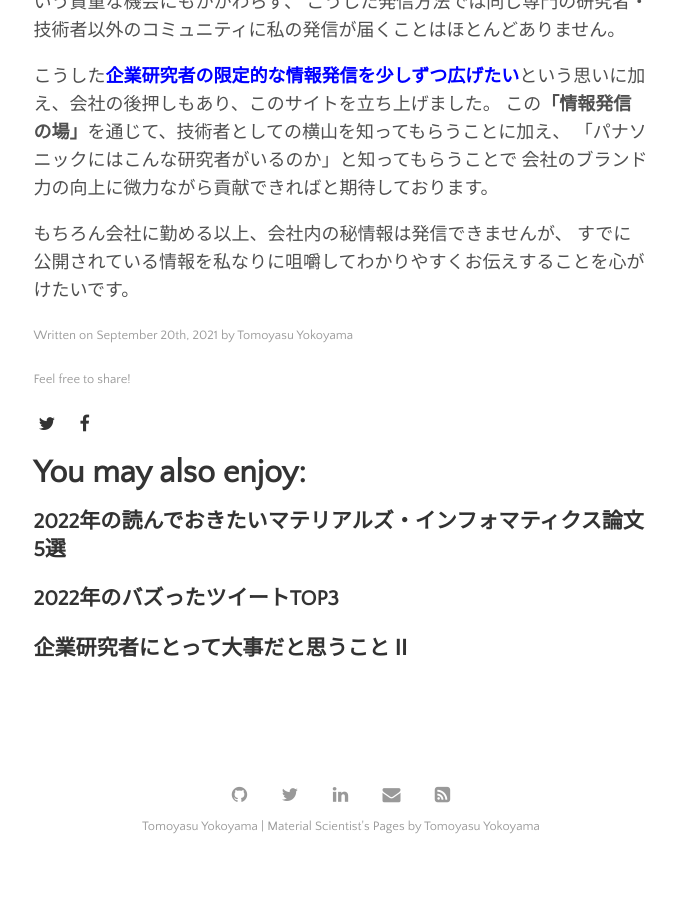
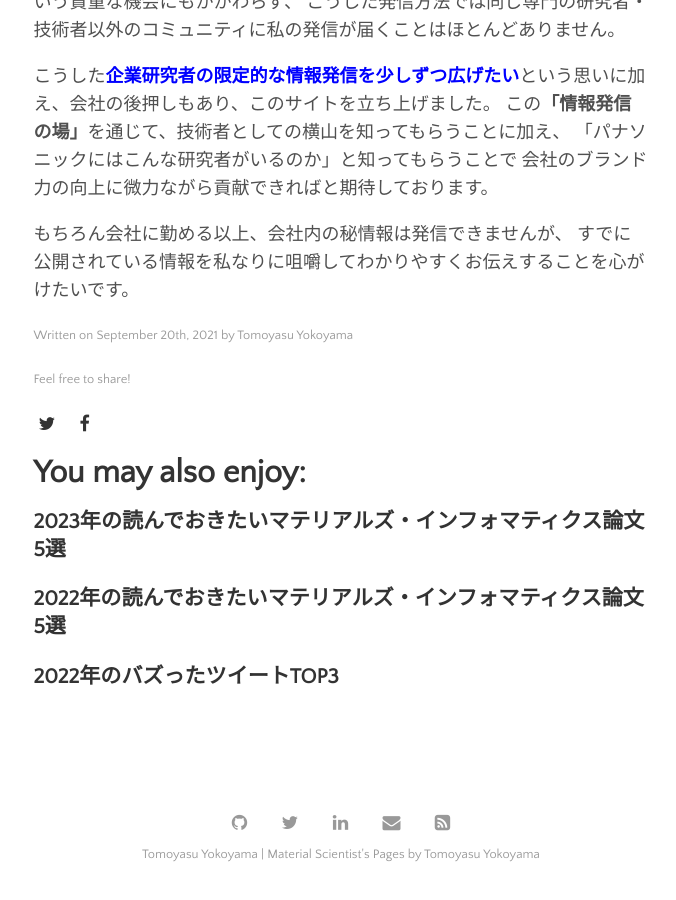
Before and after one commit to yokoyamatomoyasu/yokoyamatomoyasu.github.io, a Jekyll site: the page built from _posts/2021-09-20-about-the-author.md, in a window 1280 px wide and 900 px high, scrolled down 1140 px. Shown: the whole window, without its empty margins (299-975 px from the left). Built offline with Jekyll 4.4.1, drawn with Linux system fonts in a browser that asks for light colours; before the commit the page ends 2012 px from its top, so only the background shows below that; some of the changed lines change nothing that is shown.

Commit message:
GitHub pages site with Jekyll

```diff
--- /dev/null
+++ b/_posts/2023-12-29-mi-paper-2023.md
@@ -0,0 +1,163 @@
+---
+layout: post
+title: "2023年の読んでおきたいマテリアルズ・インフォマティクス論文5選"
+author: "Tomoyasu Yokoyama"
+categories: blog,tweet,mi
+tags: [documentation,technology,tweet,mi]
+image: annie-spratt-5cFwQ-WMcJU-unsplash.jpg
+---
+
+**<font color="Blue"></font>**
+
+2023年もマテリアルズ・インフォマティクス（MI）の論文紹介を続けることができました。昨年に引き続き、今年も備忘録のために個人的注目論文を5本書き留めておきます。
+
+### 大規模結晶材料データベース
+
+2023年の中で最も読んでおくべき論文と思うのはやはりDeepMindさんが計算で38万もの合成可能性の高い材料を予測した論文です。
+
+これまで計算で熱力学的に安定とされた材料は高々数万件でしたが、この論文により1桁も材料データ空間を広げたのはすごいです。
+私はボストンで開催された2023　MRS fall meetingにてこの発表を立ち見で聞いていたのですが、出てきた数字に「？？？」とりました。
+この論文では明確にブレークスルーの技術があったわけではなく「こんなことができればいいなぁ」と誰しも思い描ける内容ですが、それをちゃんと組み上げたところ、膨大なコストとマシーンパワーをかけて動かしたところがすごいと思います。
+いろんな泥臭いご苦労があったのだろうと想像しますが、それを乗り越えここまで形にできる組織はほとんどないのではないでしょうか。
+もちろんやるべきことはまだまだあり、例えば報告のない未知構造はあまり考慮されていない点、第一原理計算での予測が困難なランタノイドを含む化合物が多い点などの課題はあると個人的には思います。
+
+結晶材料というニッチな分野においてデータで殴られる時代が来るとは数年前までは想像できませんでしたが、今後はこの論文を無視した研究開発はできないという意味でも、ダントツ1位で読んでおきたい論文です。
+
+<blockquote class="twitter-tweet"><p lang="ja" dir="ltr">ちょうどMRSでGoogleの人がやばい発表してると思ったらプレスリリースがでてました。<br><br>220万の安定な結晶材料をAIで予測、このうち736化合物が実験的に合成できたという内容でNature 誌に掲載されたとのこと。すごい。<br><br>データで殴られる波がついに結晶材料にも来てしまったみたい。 <a href="https://t.co/LjXC7PsbZA">https://t.co/LjXC7PsbZA</a></p>&mdash; 横山トモヤス｜計算材料科学者 (@yoko_materialDX) <a href="https://twitter.com/yoko_materialDX/status/1729955615915544858?ref_src=twsrc%5Etfw">November 29, 2023</a></blockquote> <script async src="https://platform.twitter.com/widgets.js" charset="utf-8"></script>
+
+
+### 大規模言語モデル
+
+「生成AI」が流行語大賞になったように、2023年はChatGPTに代表される大規模言語モデル（LLM）が躍進した年でした。
+材料科学分野においてもLLMを用いた論文を毎日のように目にしました。
+
+LLMの主な使われ方としては、
+-　論文や特許から材料データ収集
+-　これまでの機械学習モデル代替（物性予測・構造予測・反応経路予測など）
+-　自動・自律型実験システム構築（実験設計・ロボット制御など）
+などが挙げられます。
+特に自動・自律実験とLLMを組み合わせは注目度が高く、MIの課題の一つであるリアルとバーチャルのギャップを埋めることができると期待しています。
+
+そうした中で個人的に面白いと思ったのは、LLMを使って新材料を発見したという論文です。
+GPT−4から予測された実験条件を人間が実際に試し、その結果をGPT-4にフィードバックすることを通じて、これまで報告のない金属有機構造体（MOF）を合成できたという内容で、LLMが予測した材料をちゃんと合成して確認したのはこれが初めてだと思います。
+MOF×LLMの論文はこれ以外にもいくつかあり、テキスト表現ができるMOFはLLMとの相性がいいのかなと思いました。
+
+<blockquote class="twitter-tweet"><p lang="ja" dir="ltr">投稿失敗してたので再投稿。<br><br>言語モデルにより新材料を発見した論文。<br><br>GPT-4を使って提案された合成条件から実験、その結果をプロントベースでフィードバックするループにより新しいMOFを発見できたそうです。<br><br>ついに言語モデルで新材料合成の報告が！MOF界隈は言語モデル活用が進んでる。 <a href="https://t.co/cMBkZCouxu">https://t.co/cMBkZCouxu</a></p>&mdash; 横山トモヤス｜計算材料科学者 (@yoko_materialDX) <a href="https://twitter.com/yoko_materialDX/status/1710666867923444025?ref_src=twsrc%5Etfw">October 7, 2023</a></blockquote> <script async src="https://platform.twitter.com/widgets.js" charset="utf-8"></script>
+
+
+### 結晶構造予測
+
+この1年で大幅に増加したと感じたのが生成AIを用いた結晶構造予測の論文です。
+
+結晶構造予測とは、元素種とその比率から結晶構造を予測することで、未知材料の発見のためにとても重要な技術です。
+例えば周期表からTiとOを1:1の比率で合成しようとする場合、それがどのような物性を持つか実験をする前に知る、つまり第一原理計算や機械学習により材料の物性を予測する際にはその「構造」の情報が必要になります。
+通常は実験のデータベースなどから構造ファイルを取得して計算しますが、まだ発見されていない物質の構造ファイルは収録されていないため、そうした未知の物質を予測することは困難です。
+結晶構造予測はバーチャル空間上における材料合成と言うことができ、これによりこうした課題が解決され、実際に合成する前に良い材料を知ることができるので効率的な材料探索を実現できると期待されています。
+
+これまでは遺伝的アルゴリズムを使って最安定な構造へ最適化する手法がよく使われてきましたが、2018年ごろに敵対的生成ネットワーク（GAN）や変分オートエンコーダ（VAE）などの生成AIを使った手法が提案されて以降この分野の研究者人口が増加し、今年のMRSでも多くの発表がありました。
+
+そうした中で個人的に面白いと思ったのは、Microsoftさんが拡散モデルにより大規模な結晶構造データを学習した論文です。
+ポイントは学習データ数で、これまでは限られた系の数万データだったのが、さまざまな元素種を使った100万もの大規模なデータで学習していることが予測精度につながっていると思います。
+こうした生成AIを使うことで、従来より予測精度が高くなるだけでなく、物性から構造を推定する逆設計を実現できることが期待されており、複数の逆設計のタスクに成功している点も興味深いです。
+ただ、現実ではありえない構造が多く生成される点などが課題であり、どこまで進化するか楽しみです。
+
+<blockquote class="twitter-tweet"><p lang="ja" dir="ltr">Microsoftさん本気の結晶構造予測モデルが登場！<br><br>100万件の大規模データベースを使って元素種・格子定数・原子位置の拡散モデルを構築。<br><br>従来より高精度予測できるだけでなく物性や空間群を指定した予測や相図探索など逆設計も実証しておりすごいです。<br><br>課題は低対称構造を生成しやすい点とのこと。 <a href="https://t.co/Z7gG4Kpb1r">https://t.co/Z7gG4Kpb1r</a></p>&mdash; 横山トモヤス｜計算材料科学者 (@yoko_materialDX) <a href="https://twitter.com/yoko_materialDX/status/1734157705403834811?ref_src=twsrc%5Etfw">December 11, 2023</a></blockquote> <script async src="https://platform.twitter.com/widgets.js" charset="utf-8"></script>
+
+
+### マルチモーダルAI
+
+今年よく見たキーワードがマルチモーダルです。
+
+マルチモーダルAIとは異なる種類の情報をまとめて扱うAIのことを指します。
+例えば、分子を表現する際には、テキスト形式やグラフ形式、画像形式、あるいはスペクトル形式など、材料科学でもいくつかの種類の情報があります。
+こうした異なる種類の情報から1つのAIを学習させて分子の複雑で多様な情報を捉えることで、予測精度の向上や現実の複雑なタスクの処理が期待されています。
+特にテキスト表現ができ言語モデルとの相性が良い分子材料を対象に、いくつかのマルチモーダルモデルが提案されており、IBMさんなどが積極的に推進されている印象です。
+
+以下の論文では、分子のテキスト情報、グラフ情報、画像情報を扱えるLLMを構築し、分子構造の認識や物性予測、分子生成の3つのタスクを行ったところ従来より10〜20％予測精度が向上したとのことで、マルチモーダルAIの可能性を感じました。
+こうした潮流は分子材料から結晶材料にも今後来るでしょうね。
+
+<blockquote class="twitter-tweet"><p lang="ja" dir="ltr">分子のためのマルチモーダルAIの論文。<br><br>文字列・グラフ・画像・テキストなど様々な分子の入力情報を一度に処理できるマルチモーダルモデルが登場、分子生成や分子物性予測において従来の言語モデルより高精度に予測が可能だそうです。<br><br>MIでもマルチモーダルAIのブーム到来？<a href="https://t.co/dafAXYNjB9">https://t.co/dafAXYNjB9</a> <a href="https://t.co/YMLsenmq81">pic.twitter.com/YMLsenmq81</a></p>&mdash; 横山トモヤス｜計算材料科学者 (@yoko_materialDX) <a href="https://twitter.com/yoko_materialDX/status/1692491529901036004?ref_src=twsrc%5Etfw">August 18, 2023</a></blockquote> <script async src="https://platform.twitter.com/widgets.js" charset="utf-8"></script>
+
+
+### 機械学習による分子動力学法の代替
+
+最後は分子動力学（MD）計算を使わずに機械学習で原子分布を予測したMicrosoftさんの論文です。
+この論文は発想がすごいですし手法も作り込まれていて、個人的に2023年で一番面白かった論文でした。
+
+MD法は原子の物理的な動きの時間経過を計算する手法であり、材料だけでなく創薬のシミュレーションにおいても最も使われる手法の一つです。
+近年は機械学習ポテンシャルを用いることでどんな材料でも高速かつ高精度に分子動力学ができるようになり、今年も毎日のようにそうした論文を目にしました。
+しかし、機械学習ポテンシャルを用いても平衡状態まで到達するのには時間がかかります。
+
+そこで、Transformerをベースとしたグラフ学習手法にアニーリングの考え方を導入することで、高速に原子分布を予測できたそうです。
+ポイントは、高温から低温になるにつれ原子分布が局在化するアニーリングにヒントを得て、拡散過程としてこれを考慮し平衡分布に近似するように予測した点です。
+また学習データを集めるところも物理学情報に基づく拡散事前学習という新たな手法で効率化しています。
+
+これによりタンパク質のコンフォメーション分布や触媒表面への分子吸着分布などの多様なタスクにおいて、MD計算では10年かかるのが10日でできるようになったそうです。
+さらに逆設計ができることも実証しており、バンドギャップなどの物性を入力することでそれを実現する結晶構造も予測できるとのこと。
+
+細かいところも読み応えがあり、学ぶことが多く、一読の価値があります。このようなMD計算の代替は今後トレンドの一つになるんではないかなと感じました。
+
+<blockquote class="twitter-tweet"><p lang="ja" dir="ltr">機械学習による原子分布の予測<br><br>実世界では動く原子の平衡分布が観測値となり、これが計算が合わない要因の一つ。<br><br>MicrosoftさんがGraphomerによりMDなしで平衡分布を予測、タンパク質・触媒だけでなく逆設計の構造予測まで応用できたそうです。<br><br>応用範囲広すぎのすご手法。<a href="https://t.co/PpSCAwCL7H">https://t.co/PpSCAwCL7H</a> <a href="https://t.co/zZbyl5r8NQ">pic.twitter.com/zZbyl5r8NQ</a></p>&mdash; 横山トモヤス｜計算材料科学者 (@yoko_materialDX) <a href="https://twitter.com/yoko_materialDX/status/1669661103150997506?ref_src=twsrc%5Etfw">June 16, 2023</a></blockquote> <script async src="https://platform.twitter.com/widgets.js" charset="utf-8"></script>
+
+
+以上です、2024年はどんな面白いマテリアルズ・インフォマティクスの研究成果が報告されるのか、楽しみです。
+
+
+### 惜しくも落選その1
+
+上記の５本を選ぶ際に悩んだ論文その1は、量子アニーリングを結晶構造予測に応用した論文です。
+
+量子アニーリングは、量子ゆらぎを用いた過程によって組合せ最適化処理を高速かつ高精度に実行すると期待されている計算技術です。
+量子アニーリングは量子コンピュータだけでなく、古典コンピュータ上でも計算することもできるため、材料科学においても量子アニーリングを用いてプロセス条件の最適化に成功したなどの報告を国内企業でももよく目にしました。
+
+この論文は、結晶構造をメッシュに区切り、そのメッシュに原子を配置するなら1、配置しないなら0を割り振ることで、結晶構造を整数計画問題に落とし込み、この問題を量子アニーリングを使って高速に解けるという内容です。
+ただ結晶構造予測手法という意味では、対称性に制約がある点は大きな課題ではあるので、上記の生成AIを使った手法の方が現実的ではありますが、結晶構造を整数計画問題に落とし込むような思考は見習いたいと思いました。
+
+<blockquote class="twitter-tweet"><p lang="ja" dir="ltr">真面目に読んでみました。<br><br>結晶構造予測を整数計画問題に落とし込み量子アニーリングで最適化したという内容。<br><br>気になった点は、<br><br>・空間群は入力する必要がある<br>・仮定したポテンシャルが単純<br><br>でまだまだ実用的ではないけど、量子技術が進展したら楽しみだなと感じました。 <a href="https://t.co/GjuJUmNeyN">https://t.co/GjuJUmNeyN</a></p>&mdash; 横山トモヤス｜計算材料科学者 (@yoko_materialDX) <a href="https://twitter.com/yoko_materialDX/status/1677995208921989120?ref_src=twsrc%5Etfw">July 9, 2023</a></blockquote> <script async src="https://platform.twitter.com/widgets.js" charset="utf-8"></script>
+
+ちなみに我々も同じく量子アニーリングを使って合金系の結晶構造予測をしておりますので、興味があればこちらもぜひご覧ください。
+<blockquote class="twitter-tweet"><p lang="ja" dir="ltr">なお我々の量子技術×構造予測（固溶体）の研究とも似てまして、比較すると<br><br>・エネルギーは第一原理計算から算出（nature論文ではクーロン力のみ）<br>・2種の原子配置を離散最適化（nature論文では空孔を含む3〜5種）<br>・連続最適化なし<br><br>が異なる点です。 <a href="https://t.co/xnS4dNa5vV">https://t.co/xnS4dNa5vV</a></p>&mdash; 横山トモヤス｜計算材料科学者 (@yoko_materialDX) <a href="https://twitter.com/yoko_materialDX/status/1677995210985590784?ref_src=twsrc%5Etfw">July 9, 2023</a></blockquote> <script async src="https://platform.twitter.com/widgets.js" charset="utf-8"></script>
+
+
+### 惜しくも落選その2
+
+上記の５本を選ぶ際に悩んだ論文その2は、深層シンボリック回帰により物理法則を発見する論文です。
+
+機械学習としてよく使われるニューラルネットワークは非常に柔軟であるため、さまざまな物理式をモデル化できる一方、物理的な解釈が困難という課題があります。
+よってこの分野ではシンプルで解釈可能なシンボリック回帰が注目されています。
+これを深層強化学習と組み合わせることで、左辺と右辺で単位が揃わないと成り立たないといった物理的な制約下で最適化ができ、特殊相対性理論の粒子のエネルギー式など単純な物理式から複雑な物理式を導出できたそうです。
+
+材料科学においても解釈可能性とか制約を考慮した最適化は重要なのでこうした手法は面白いなと思いました。深層強化学習を用いた最適化は流行ってますね。
+
+<blockquote class="twitter-tweet"><p lang="ja" dir="ltr">機械学習により物理法則を導く論文。<br><br>方程式は左辺と右辺で単位が揃わないと成り立たない、という制約をRNNで学習。<br><br>これにより従来は予測できなかった特殊相対性理論の粒子のエネルギー式などを正確に予測できたそうです。<br><br>制約を学習するアプローチは色々役に立ちそう。<a href="https://t.co/Ev55EBPJmH">https://t.co/Ev55EBPJmH</a> <a href="https://t.co/IrDkBX7ub2">pic.twitter.com/IrDkBX7ub2</a></p>&mdash; 横山トモヤス｜計算材料科学者 (@yoko_materialDX) <a href="https://twitter.com/yoko_materialDX/status/1634147091672109058?ref_src=twsrc%5Etfw">March 10, 2023</a></blockquote> <script async src="https://platform.twitter.com/widgets.js" charset="utf-8"></script>
+
+### 番外編その1
+
+番外編その1は個人的にやってみたくなった以下の論文。
+この法則は知らなかったですね。
+
+<blockquote class="twitter-tweet"><p lang="ja" dir="ltr">機械学習により結晶構造の謎に迫る論文。<br><br>データベースにある無機材料を原子数ごとに並べると4の倍数の構造が異様に多い「４の法則」を発見。<br><br>その謎を機械学習により解析、エネルギーや空間群とは相関がなく、局所構造がカギとわかったそうです。<br><br>この研究やってみたい。<a href="https://t.co/DBOWfBwBsr">https://t.co/DBOWfBwBsr</a> <a href="https://t.co/gltWf8m0w0">pic.twitter.com/gltWf8m0w0</a></p>&mdash; 横山トモヤス｜計算材料科学者 (@yoko_materialDX) <a href="https://twitter.com/yoko_materialDX/status/1685968548076892163?ref_src=twsrc%5Etfw">July 31, 2023</a></blockquote> <script async src="https://platform.twitter.com/widgets.js" charset="utf-8"></script>
+
+
+### 番外編その2
+
+番外編その2は結晶材料の表現方法のレビュー論文。
+材料の表現方法の進化がMIの進化といっても過言ではなく、材料科学者が考えるべきことがこの先にあると個人的には思うのでオススメです。
+
+<blockquote class="twitter-tweet"><p lang="ja" dir="ltr">機械学習のための材料の表現方法に関するレビュー論文。<br><br>材料の特徴を数値化する手法の進化により機械学習の予測精度は向上してきました。<br><br>局所・大域の特徴を両立する表現手法、緩和なしの物性予測手法などが今後注目とのこと。<br><br>面白かった、結晶の人には一読の価値あり。<a href="https://t.co/r8n0v66occ">https://t.co/r8n0v66occ</a> <a href="https://t.co/ZRMAl9DDgw">pic.twitter.com/ZRMAl9DDgw</a></p>&mdash; 横山トモヤス｜計算材料科学者 (@yoko_materialDX) <a href="https://twitter.com/yoko_materialDX/status/1618564543742984194?ref_src=twsrc%5Etfw">January 26, 2023</a></blockquote> <script async src="https://platform.twitter.com/widgets.js" charset="utf-8"></script>
+
+
+### 番外編その3
+
+番外編その3は言語モデル×化学・創薬のレビュー論文。
+今読んでおきたい一本です。
+
+<blockquote class="twitter-tweet"><p lang="ja" dir="ltr">化学・創薬×言語モデルのレビュー論文。<br><br>言語モデルによる回帰分類・分子生成・反応予測の精度向上、スペクトルやテキストなど入出力形式の多様化、自ら思考し実験する自律型ラボの実現、の観点で研究例がまとまっています。<br><br>MI分野の2023年を表すレビューですね。<a href="https://t.co/bgQf6740Y8">https://t.co/bgQf6740Y8</a> <a href="https://t.co/zlRd7QSGIb">pic.twitter.com/zlRd7QSGIb</a></p>&mdash; 横山トモヤス｜計算材料科学者 (@yoko_materialDX) <a href="https://twitter.com/yoko_materialDX/status/1714234802948223443?ref_src=twsrc%5Etfw">October 17, 2023</a></blockquote> <script async src="https://platform.twitter.com/widgets.js" charset="utf-8"></script>
+
+
+### 番外編その4
+
+番外編その4は物理情報付きニューラルネットワーク（PINN）のレビュー論文。
+この分野も毎日にように論文を目にしますが、それが僕のような素人にもわかりやすくまとめられていてありがたかったです。
+
+<blockquote class="twitter-tweet"><p lang="ja" dir="ltr">機械学習により偏微分方程式を解くためのレビュー論文。<br><br>物理シミュレーションの高速化のためにNNで様々な偏微分方程式を解く手法がまとまっています。<br><br>学習に大量のデータが必要かつ時間がかかることなどがまだ課題みたい。<br><br>とはいえ商業ソフトにもそろそろ実装される？<a href="https://t.co/yVpvuUb0bg">https://t.co/yVpvuUb0bg</a> <a href="https://t.co/zVNlNBXEIF">pic.twitter.com/zVNlNBXEIF</a></p>&mdash; 横山トモヤス｜計算材料科学者 (@yoko_materialDX) <a href="https://twitter.com/yoko_materialDX/status/1704812719709569499?ref_src=twsrc%5Etfw">September 21, 2023</a></blockquote> <script async src="https://platform.twitter.com/widgets.js" charset="utf-8"></script>
--- a/menu/about.md
+++ b/menu/about.md
@@ -80,6 +80,8 @@
 - [横山智康](https://doi.org/10.11470/jsapmeeting.2019.1.0_1863)，大内暁，松井太佑，井垣恵美子，笹川崇男，「第一原理計算と遺伝的アルゴリズムによる有機－無機ハイブリッド材料の状態図予測」 第66回応用物理学会春季学術講演会 10p-S423-1 (2019).
 
 ### 学会発表
+- R. Yoshida, C. Liu, H. Tamaki, [T. Yokoyama](https://confit.atlas.jp/guide/event/mrm2023/subject/A5-O602-03/advanced), K. Wakasugi, S. Yotsuhashi, M. Kusaba, "Non-iterative crystal structure prediction" The 3rd Materials Research Meeting (MRM 2023) A5-O602 (2023).
+- 劉暢，玉置洋正，[横山智康](https://www.mrs-j.org/meeting2023/jp/prg/programList.php?sid=A&mode=1&wday=14)，若杉健介，四橋聡史，草葉穫，吉田亮，「Non-iterative crystal structure prediction」 The 3rd Materials Research Meeting (MRM 2023) A-O15-008 (2021).
 - [横山智康](https://yamaguchi2023.crsj.jp/program.html)，市川和秀，内藤久資，「双対グラフを用いた配位多面体に基づく結晶構造生成」 2023年度日本結晶学会年次大会 OA-III-08 (2023).
 - [横山智康](https://pub.confit.atlas.jp/ja/event/jsap2023a/presentation/19p-C601-3)，市川和秀，成瀬卓弥，大浦恒星，金子幸広，「半教師あり学習による超イオン伝導体の構造的設計指針の導出」 第84回応用物理学会秋季講演会 19p-C601 (2023).
 - [横山智康](https://w4.gakkai-web.net/jps_search/2021au/data/html/program07.html)，大内暁，松井太佑，金子幸広，笹川崇男，「有機‐無機ハイブリッドペロブスカイト材料のDFT/3D-RISM法による熱物性および相転移予測」 日本物理学会2021年秋季大会 23pG1-5 (2021).
@@ -99,6 +101,14 @@
 
 
 ### 特許
+- パナソニックIPマネジメント株式会社．[横山智康](https://patents.google.com/patent/WO2023013202A1/)，大浦恒星，菊地諒介．「キャパシタ、電気回路、回路基板、及び機器」WO2023/233918．2023-12-07．
+- パナソニックIPマネジメント株式会社．[横山智康](https://patents.google.com/patent/WO2023233917A1/)，大浦恒星，菊地諒介．「キャパシタ、電気回路、回路基板、及び機器」WO2023/233917．2023-12-07．
+- パナソニックIPマネジメント株式会社．市川和秀，大内暁，[横山智康](https://patents.google.com/patent/WO2023176350A1/)，上野航輝．「情報処理システム、情報処理装置、計算装置、情報処理方法、および計算方法」WO2023/176350．2023-09-21．
+- パナソニックIPマネジメント株式会社．[横山智康](https://patents.google.com/patent/WO2023188733A1/)，市川和秀．「情報処理方法、情報処理システム、及びプログラム」WO2023/188733．2023-10-05．
+- パナソニックIPマネジメント株式会社．[横山智康](https://patents.google.com/patent/WO2023188732A1/)，市川和秀．「情報処理方法、情報処理システム、及びプログラム」WO2023/188732．2023-10-05．
+- パナソニックIPマネジメント株式会社．[横山智康](https://patents.google.com/patent/WO2023188731A1/)，市川和秀．「情報処理方法、情報処理システム、及びプログラム」WO2023/188731．2023-10-05．
+- パナソニックIPマネジメント株式会社．大浦恒星，[横山智康](https://patents.google.com/patent/WO2023013232A1/)．「固体電解質材料およびそれを用いた電池」WO2023/013232．2023-02-09．
+- パナソニックIPマネジメント株式会社．大浦恒星，[横山智康](https://patents.google.com/patent/WO2023013206A1/)，成瀬卓弥．「固体電解質材料およびそれを用いた電池」WO2023/013206．2023-02-09．
 - パナソニックIPマネジメント株式会社．[横山智康](https://patents.google.com/patent/WO2023013202A1/)，市川和秀．「固体電解質材料およびそれを用いた電池」WO2023/013202．2023-02-09．
 - パナソニックIPマネジメント株式会社．[横山智康](https://patents.google.com/patent/WO2023013206A1/)，大浦恒星，成瀬卓弥．「固体電解質材料およびそれを用いた電池」WO2023/013206．2023-02-09．
 - パナソニックIPマネジメント株式会社．[横山智康](https://patents.google.com/patent/WO2022264707A1/)，市川和秀．「固体電解質材料およびそれを用いた電池」WO2022/264707．2022-12-22．
```
Also changed, not shown: 1 other file.
